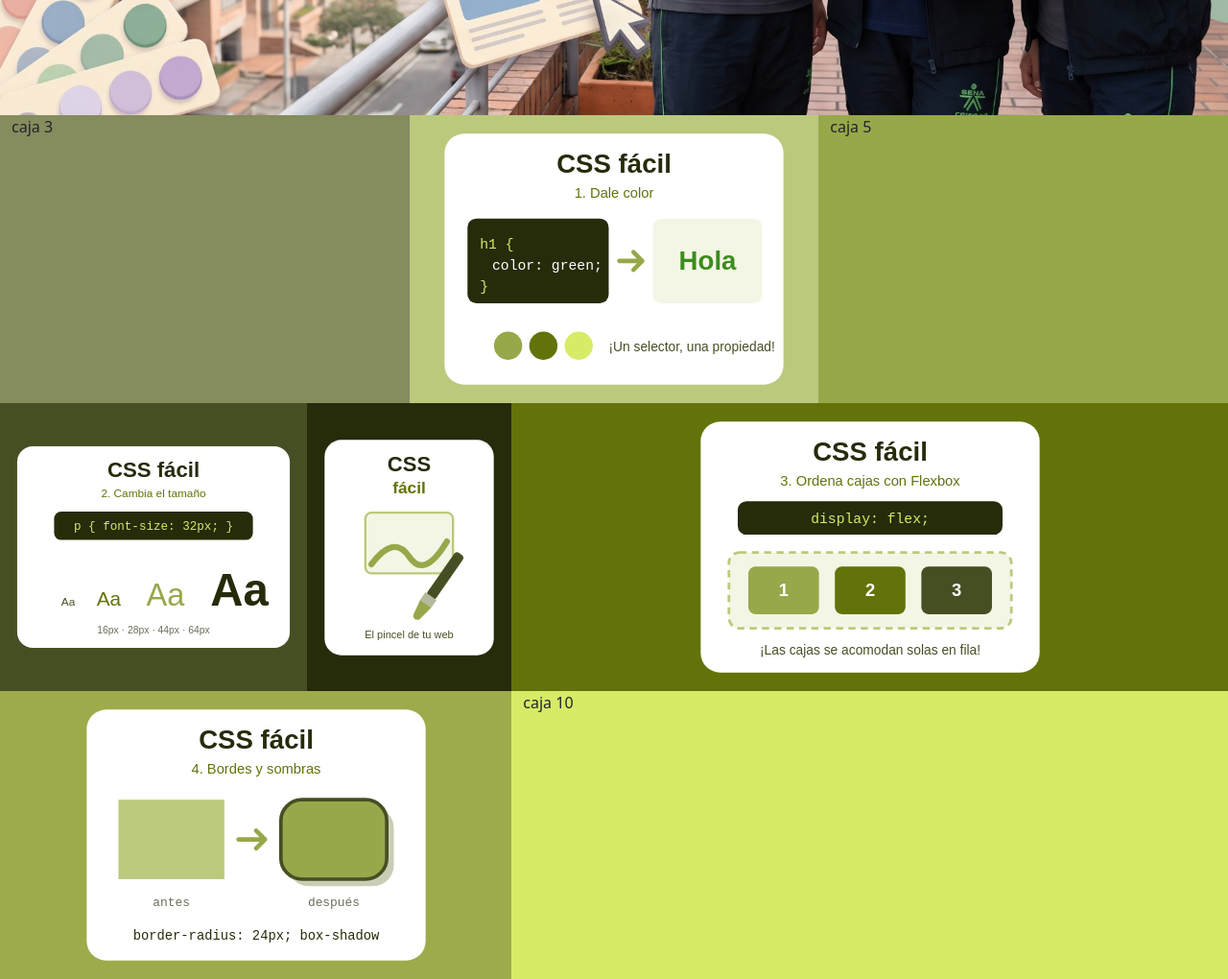
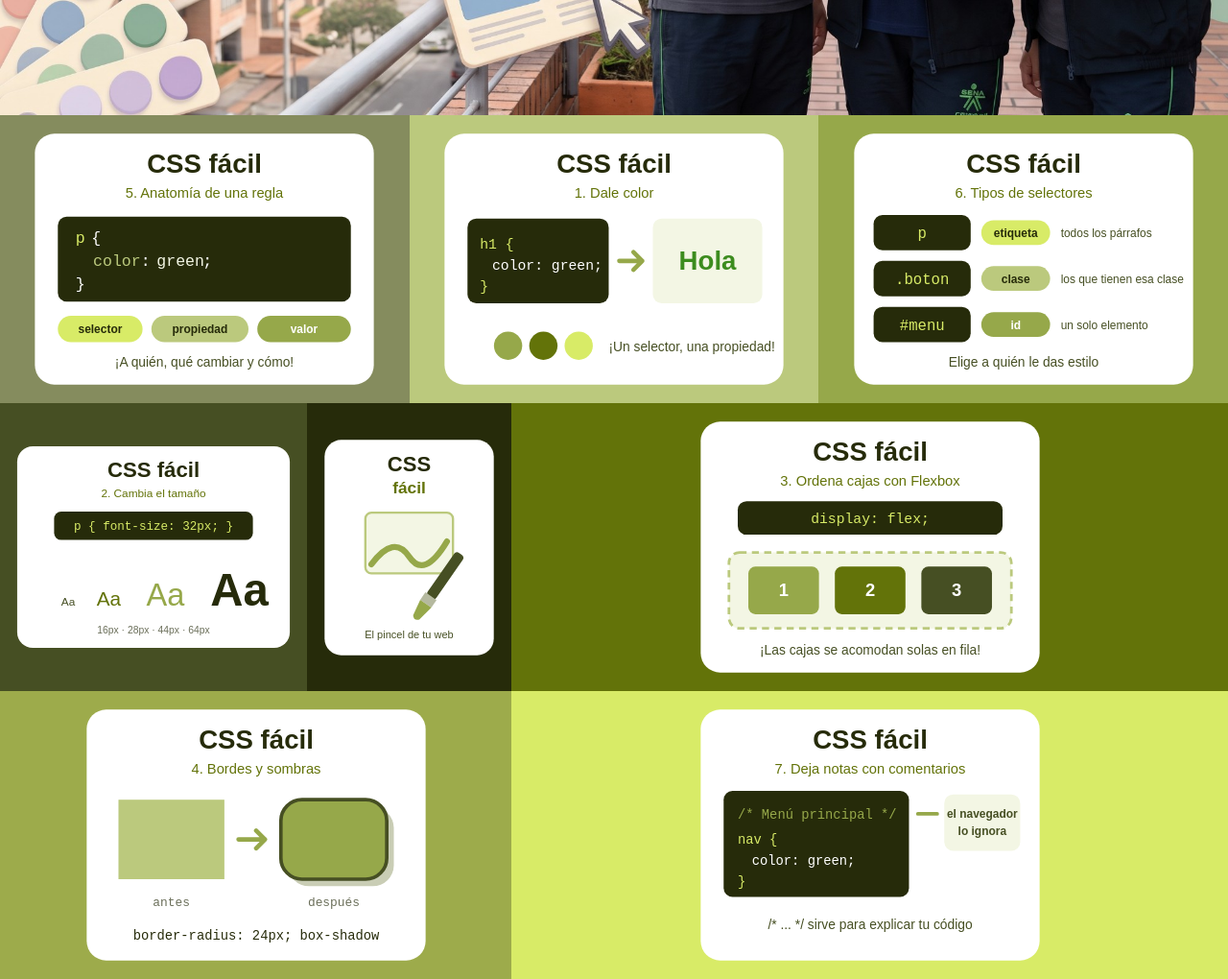
Before and after one commit to nicv25/miprimeraflexbox, a plain HTML site: page index.html in a window 1280 px wide. Shown: the part 660-1680 px from the top of the page at 96% size. Drawn offline with nearby package versions, Linux system fonts and the light colour scheme.

Commit message:
completo las cajas de estructura y sintaxis con nuevas imagenes de css facil

```diff
--- a/index.html
+++ b/index.html
@@ -45,6 +45,11 @@
         .caja3 {
             min-height: 300px;
             background-color: #858C5E;
+        }
+
+        /* la caja 3 crece con el banner en tablet; su imagen no debe hacerla más alta */
+        .caja3 .ilustracion {
+            max-height: 276px;
         }
 
         .caja4 {
@@ -115,11 +120,15 @@
             <header class="col-12 col-sm-12 col-md-10 col-lg-10 col-xl-12 col-xxl-12 caja2">
                 <img src="img/banner-css-facil.jpg" alt="CSS fácil: aprende paso a paso, diseño web para todos" class="banner">
             </header>
-            <aside class="col-6 col-sm-6 col-md-2 col-lg-2 col-xl-4 col-xxl-4 caja3">caja 3</aside>
+            <aside class="col-6 col-sm-6 col-md-2 col-lg-2 col-xl-4 col-xxl-4 caja3 seccion-img">
+                <img src="img/css-facil-regla.svg" alt="CSS fácil: partes de una regla, selector, propiedad y valor" class="ilustracion">
+            </aside>
             <section class="col-6 col-sm-6 col-md-2 col-lg-2 col-xl-4 col-xxl-4 caja4 seccion-img">
                 <img src="img/css-facil-color.svg" alt="CSS fácil: cambia el color de un texto" class="ilustracion">
             </section>
-            <aside class="col-6 col-sm-6 col-md-10 col-lg-10 col-xl-4 col-xxl-4 caja5">caja 5</aside>
+            <aside class="col-6 col-sm-6 col-md-10 col-lg-10 col-xl-4 col-xxl-4 caja5 seccion-img">
+                <img src="img/css-facil-selectores.svg" alt="CSS fácil: tipos de selectores, etiqueta, clase e id" class="ilustracion">
+            </aside>
             <section class="col-6 col-sm-6 col-md-12 col-lg-12 col-xl-3 col-xxl-3 caja6 seccion-img">
                 <img src="img/css-facil-tamano.svg" alt="CSS fácil: cambia el tamaño de la letra" class="ilustracion">
             </section>
@@ -132,7 +141,9 @@
             <section class="col-12 col-sm-12 col-md-4 col-lg-4 col-xl-5 col-xxl-5 caja9 seccion-img">
                 <img src="img/css-facil-bordes.svg" alt="CSS fácil: bordes redondeados y sombras" class="ilustracion">
             </section>
-            <footer class="col-12 col-sm-12 col-md-12 col-lg-12 col-xl-7 col-xxl-7 caja10">caja 10</footer>
+            <footer class="col-12 col-sm-12 col-md-12 col-lg-12 col-xl-7 col-xxl-7 caja10 seccion-img">
+                <img src="img/css-facil-comentarios.svg" alt="CSS fácil: comentarios en CSS, notas que el navegador ignora" class="ilustracion">
+            </footer>
         </div>
 
     </div>
```
Also changed, not shown: img/css-facil-comentarios.svg (added), img/css-facil-regla.svg (added), img/css-facil-selectores.svg (added).
